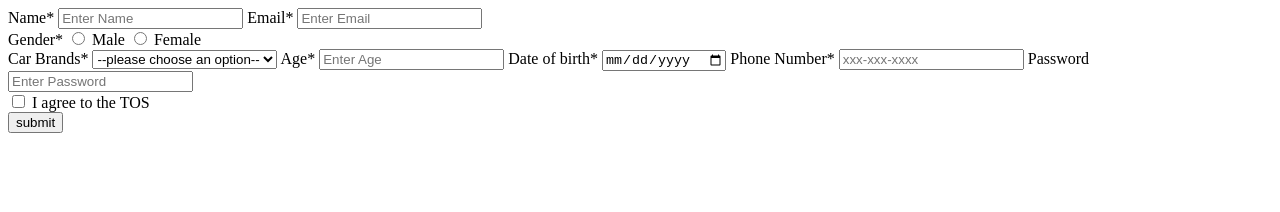
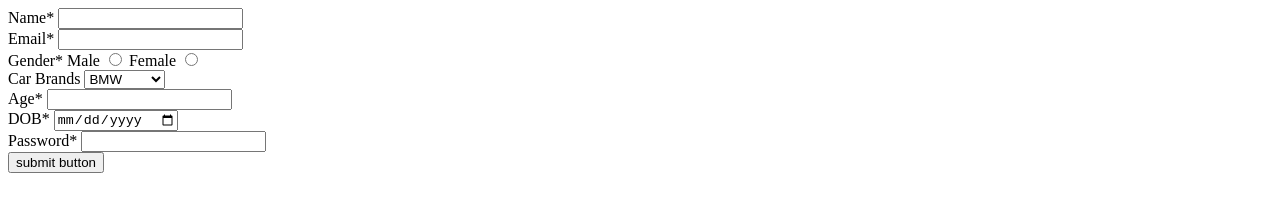
Before and after one commit to acciojob/signup-form-car-Miteshverma989, a website: page main.html in a window 1280 px wide. Drawn offline with Linux system fonts and the light colour scheme.

Commit message:
created a submission

```diff
--- a/main.html
+++ b/main.html
@@ -6,55 +6,49 @@
 	<link rel="stylesheet" href="styles.css">
 </head>
 
-
 <body>
+	<form method="post">
+		<div>
+			  <label for="name">Name*</label>
+		      <input type="text" id="name" required>
+		</div>
+        <div>
+			  <label for="email">Email*</label>
+		      <input type="email" id="email" required>
+		</div>
+		<div>
+			  <label>Gender*</label>
+			  <label for="male">Male</label>
+		      <input type="radio" id="male" name="gender" value="Male" required>
+			  <label for="female">Female</label>
+		      <input type="radio" id="female" name="gender" value="Female" required>
+		</div>
+		<div>
+			<label for="cars">Car Brands</label>
+			<select id="cars">
+				<option value="BMW">BMW</option>
+				<option value="Audi">Audi</option>
+				<option value="Mercedez">Mercedez</option>
+			</select>
+		</div>
+		<div>
+			  <label for="age">Age*</label>
+		      <input type="number" id="age" required>
+		</div>
+		<div>
+			  <label for="dob">DOB*</label>
+		      <input type="date" id="dob" required>
+		</div>
+		<div>
+			  <label for="password">Password*</label>
+		      <input type="password" id="password" required>
+		</div>
+		<button type="submit">submit button</button>
+	</form>
 	<!-- the entire body must be written by student -->
     <script type="text/javascript" src="./script.js">
 </script>
 
-	<form method="post">
-
-    <label for="name">Name*</label>
-    <input type="text" placeholder="Enter Name" id="name" required>
-
-    <label for="email">Email*</label>
-    <input type="text" placeholder="Enter Email" id="email" required>
- <div>
-
-    <label for="gender">Gender*</label>
-    <input type="radio" id="male" name="gender" required>
-    <label for="male">Male</label>
-    <input type="radio" id="Female" name="gender" required>
-	<label for="female">Female</label>
-	  </div>
-
-	 <label for="Car Brands">Car Brands* </label>
-	 <select id="Cars"  required>
-     <option value="" disable selected>--please choose an option--</option>
-     <option value="BMW">BMW</option>
-     <option value="Audi">Audi</option>
-     <option value="Mercedes">Mercedes</option>
-</select>
-
-	  <label for="age">Age*</label>
-      <input type="number" placeholder="Enter Age" id="age" required>
-
-     <label for="dob">Date of birth*</label>
-     <input type="date" id="dob" required>
-
-     <label for="tel">Phone Number*</label>
-     <input type="tel" id="tel" placeholder="xxx-xxx-xxxx" >
-
-	 <label for="password">Password</label>
-	 <input type="password" id="password" placeholder="Enter Password" required>
-
-		<div>
-     <input type="checkbox" name="tos" id="tos" required >
-	 <label for="tos">I agree to the TOS</label>
-	  </div>
-	 <button type="submit" >submit</button>
-
-</form>
 </body>
 
 </html>
```
